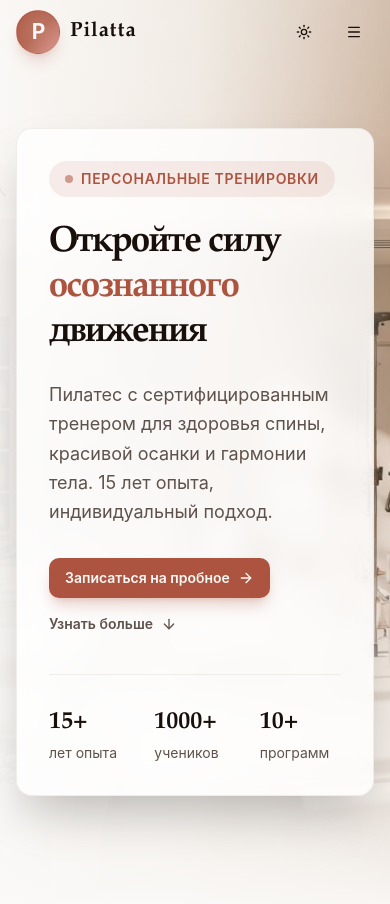
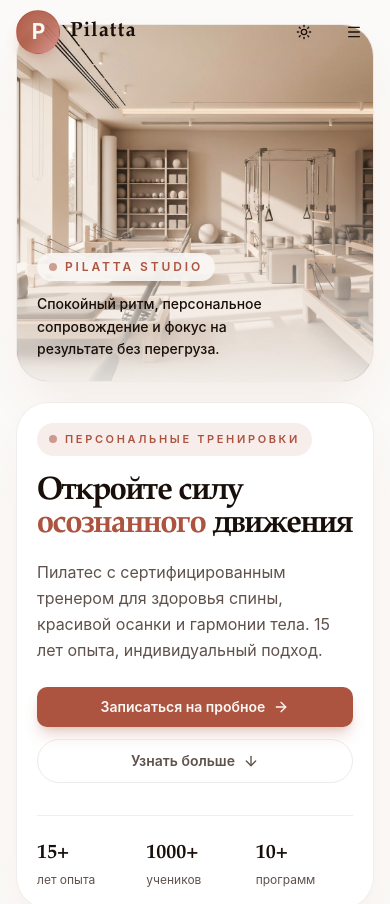
Before and after one commit to robertmaxworkuk/v0-pilates-studio-website, a Next.js app: page / in a window 390 px wide. Shown: the top 904 px of the page. Built offline with nearby package versions, Linux system fonts and the light colour scheme.

Commit message:
Redesign mobile hero banner

```diff
--- a/components/sections/hero-section.tsx
+++ b/components/sections/hero-section.tsx
@@ -23,9 +23,9 @@ export function HeroSection() {
   }, [])
 
   return (
-    <section id="hero" className="relative min-h-screen overflow-hidden">
-      {/* Background Image with overlay */}
-      <div className="absolute inset-0 z-0">
+    <section id="hero" className="relative overflow-hidden bg-background">
+      {/* Desktop background image with overlay */}
+      <div className="absolute inset-0 z-0 hidden md:block">
         <ImagePlaceholder
           src="/images/hero.jpg"
           alt="Pilatta студия пилатеса"
@@ -38,37 +38,61 @@ export function HeroSection() {
       </div>
 
       {/* Content */}
-      <div className="relative z-10 mx-auto flex min-h-screen max-w-7xl items-center px-4 sm:px-6 lg:px-8">
-        <div ref={contentRef} className="w-full max-w-2xl py-32">
-          {/* Glass card for text */}
-          <div className="rounded-2xl bg-card/80 backdrop-blur-md border border-border/50 p-8 md:p-12 shadow-2xl">
+      <div className="relative z-10 mx-auto flex max-w-7xl items-center px-4 pt-6 pb-12 sm:px-6 md:min-h-screen md:px-8 md:py-16">
+        <div ref={contentRef} className="w-full max-w-2xl md:py-20">
+          <div className="mb-5 md:hidden">
+            <div className="relative overflow-hidden rounded-[2rem] border border-border/60 bg-card shadow-2xl shadow-primary/10">
+              <ImagePlaceholder
+                src="/images/hero.jpg"
+                alt="Pilatta студия пилатеса"
+                aspectRatio="portrait"
+                className="h-full w-full object-cover"
+                priority
+              />
+              <div className="absolute inset-0 bg-gradient-to-t from-background/85 via-background/10 to-transparent" />
+              <div className="absolute inset-x-0 bottom-0 p-5">
+                <div className="inline-flex items-center gap-2 rounded-full bg-background/85 px-3 py-1.5 backdrop-blur-md">
+                  <span className="h-2 w-2 rounded-full bg-primary animate-pulse" />
+                  <span className="text-xs font-semibold uppercase tracking-[0.24em] text-primary">
+                    Pilatta studio
+                  </span>
+                </div>
+                <p className="mt-3 max-w-[16rem] text-sm font-medium leading-relaxed text-foreground">
+                  Спокойный ритм, персональное сопровождение и фокус на результате без перегруза.
+                </p>
+              </div>
+            </div>
+          </div>
+
+          {/* Text card */}
+          <div className="rounded-[2rem] border border-border/50 bg-card/95 p-5 shadow-2xl shadow-primary/10 backdrop-blur-md sm:p-8 md:rounded-2xl md:bg-card/80 md:p-12">
             {/* Tagline */}
-            <div className="inline-flex items-center gap-2 rounded-full bg-primary/10 px-4 py-2 mb-6">
+            <div className="mb-5 inline-flex items-center gap-2 rounded-full bg-primary/10 px-3 py-2 sm:px-4">
               <span className="h-2 w-2 rounded-full bg-primary animate-pulse" />
-              <span className="text-sm font-semibold uppercase tracking-wider text-primary">
+              <span className="text-[11px] font-semibold uppercase tracking-[0.24em] text-primary sm:text-sm sm:tracking-wider">
                 Персональные тренировки
               </span>
             </div>
 
             {/* Main Heading */}
-            <h1 className="font-serif text-4xl font-semibold leading-tight tracking-tight text-foreground md:text-5xl lg:text-6xl text-balance">
+            <h1 className="text-balance font-serif text-[2rem] font-semibold leading-[1.05] tracking-tight text-foreground sm:text-4xl md:text-5xl lg:text-6xl">
               Откройте силу{' '}
               <span className="text-primary">осознанного</span>{' '}
               движения
             </h1>
 
             {/* Subtitle */}
-            <p className="mt-6 text-lg text-muted-foreground md:text-xl leading-relaxed text-pretty">
+            <p className="mt-4 max-w-xl text-base leading-relaxed text-muted-foreground text-pretty sm:mt-6 sm:text-lg md:text-xl">
               Пилатес с сертифицированным тренером для здоровья спины,
               красивой осанки и гармонии тела. 15 лет опыта, индивидуальный подход.
             </p>
 
             {/* CTA */}
-            <div className="mt-8 flex items-center gap-4 flex-wrap">
-              <CTAButton size="lg" className="shadow-lg shadow-primary/25 shrink-0" />
+            <div className="mt-6 flex flex-col gap-3 sm:mt-8 sm:flex-row sm:flex-wrap sm:items-center sm:gap-4">
+              <CTAButton size="lg" className="w-full shrink-0 shadow-lg shadow-primary/25 sm:w-auto" />
               <a
                 href="#about"
-                className="group inline-flex items-center gap-2 text-sm font-semibold text-muted-foreground transition-colors hover:text-foreground shrink-0"
+                className="group inline-flex min-h-11 items-center justify-center gap-2 rounded-full border border-border/60 px-4 text-sm font-semibold text-muted-foreground transition-colors hover:text-foreground shrink-0 sm:min-h-0 sm:justify-start sm:border-0 sm:px-0"
                 onClick={(e) => {
                   e.preventDefault()
                   document.getElementById('about')?.scrollIntoView({ behavior: 'smooth' })
@@ -80,18 +104,18 @@ export function HeroSection() {
             </div>
 
             {/* Stats */}
-            <div className="mt-10 pt-8 border-t border-border/50 grid grid-cols-3 gap-6">
+            <div className="mt-8 grid grid-cols-3 gap-3 border-t border-border/50 pt-6 sm:mt-10 sm:gap-6 sm:pt-8">
               <div>
-                <div className="text-2xl md:text-3xl font-serif font-semibold text-foreground">15+</div>
-                <div className="text-sm text-muted-foreground mt-1">лет опыта</div>
+                <div className="font-serif text-xl font-semibold text-foreground sm:text-2xl md:text-3xl">15+</div>
+                <div className="mt-1 text-xs leading-snug text-muted-foreground sm:text-sm">лет опыта</div>
               </div>
               <div>
-                <div className="text-2xl md:text-3xl font-serif font-semibold text-foreground">1000+</div>
-                <div className="text-sm text-muted-foreground mt-1">учеников</div>
+                <div className="font-serif text-xl font-semibold text-foreground sm:text-2xl md:text-3xl">1000+</div>
+                <div className="mt-1 text-xs leading-snug text-muted-foreground sm:text-sm">учеников</div>
               </div>
               <div>
-                <div className="text-2xl md:text-3xl font-serif font-semibold text-foreground">10+</div>
-                <div className="text-sm text-muted-foreground mt-1">программ</div>
+                <div className="font-serif text-xl font-semibold text-foreground sm:text-2xl md:text-3xl">10+</div>
+                <div className="mt-1 text-xs leading-snug text-muted-foreground sm:text-sm">программ</div>
               </div>
             </div>
           </div>
```
